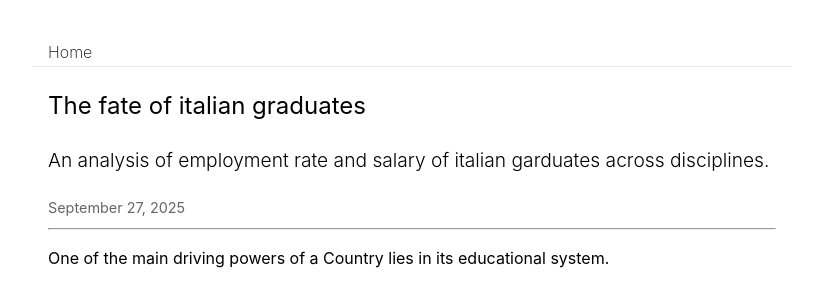
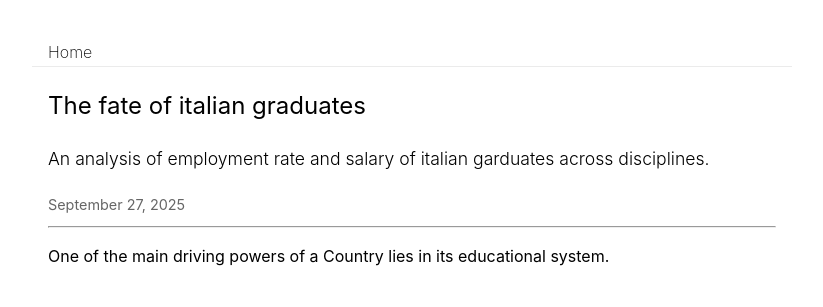
Before and after one commit to pietroborchia/my-blog, a Jekyll site: the page built from _posts/2025-09-27-The fate of italian gradates.md, in a window 1280 px wide. Shown: the top 307 px of the page, without its empty margins (228-1051 px from the left). Built offline with Jekyll 4.4.1, drawn with Linux system fonts in a browser that asks for light colours.

Commit message:
Update style.css

```diff
--- a/assets/style.css
+++ b/assets/style.css
@@ -36,8 +36,8 @@ pre { background: #f6f8fa; padding: .75rem; border-radius: 10px; overflow: auto;
 .home-nav a:focus {
   text-decoration: underline; /* optional: visible affordance */
 }
-/* Posts abstract style */
-.post-summary { margin: .25rem 0 1.25rem; font-weight: 300; font-size: 1.2rem; }
+/* Posts style (also in previw)*/
+.post-summary { margin: .25rem 0 1.25rem; font-weight: 350; font-size: 1.1rem; }
 .posts-wrap { display: grid; gap: 1rem; }
 .post-item { padding: 1rem 0; border-bottom: 1px solid rgba(0,0,0,.08); }
 .post-item:last-child { border-bottom: none; }
```
